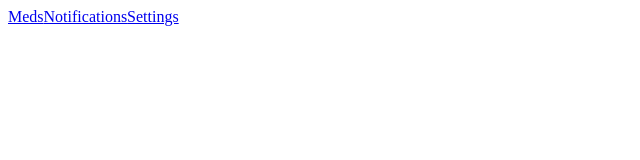
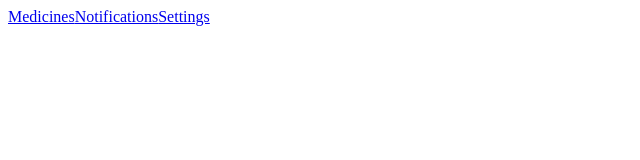
Before and after one commit to Bosnier/pill-depot, a Vue app: page / in a window 1280 px wide. Shown: the top 160 px of the page, without its empty margins (0-640 px from the left). Built offline with nearby package versions, Linux system fonts and the light colour scheme.

Commit message:
Use vue-i18n

```diff
--- a/src/App.vue
+++ b/src/App.vue
@@ -1,8 +1,8 @@
 <script setup lang="ts"></script>
 
 <template>
-  <RouterLink to="/meds">Meds</RouterLink>
-  <RouterLink to="/notifications">Notifications</RouterLink>
-  <RouterLink to="/settings">Settings</RouterLink>
+  <RouterLink to="/meds">{{ $t('tabs.meds') }}</RouterLink>
+  <RouterLink to="/notifications">{{ $t('tabs.notifications') }}</RouterLink>
+  <RouterLink to="/settings">{{ $t('tabs.settings') }}</RouterLink>
   <RouterView />
 </template>
--- /dev/null
+++ b/src/locales/en.json
@@ -0,0 +1,3 @@
+{
+  "tabs": { "meds": "Medicines", "notifications": "Notifications", "settings": "Settings" }
+}
--- a/src/main.ts
+++ b/src/main.ts
@@ -1,9 +1,20 @@
 import { createApp } from 'vue'
 import App from './App.vue'
 import router from './router'
+import { createI18n } from 'vue-i18n'
+import en from '@/locales/en.json'
 
 const app = createApp(App)
 
+const i18n = createI18n({
+  legacy: false,
+  // get language code from navigator, else use fallback
+  locale: navigator.language.split('-')[0],
+  fallbackLocale: 'en',
+  messages: { en },
+})
+
+app.use(i18n)
 app.use(router)
 
 app.mount('#app')
```
